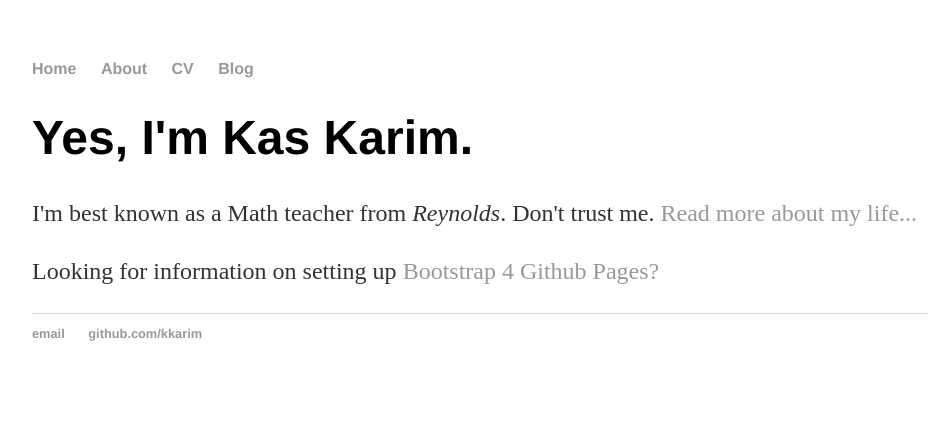
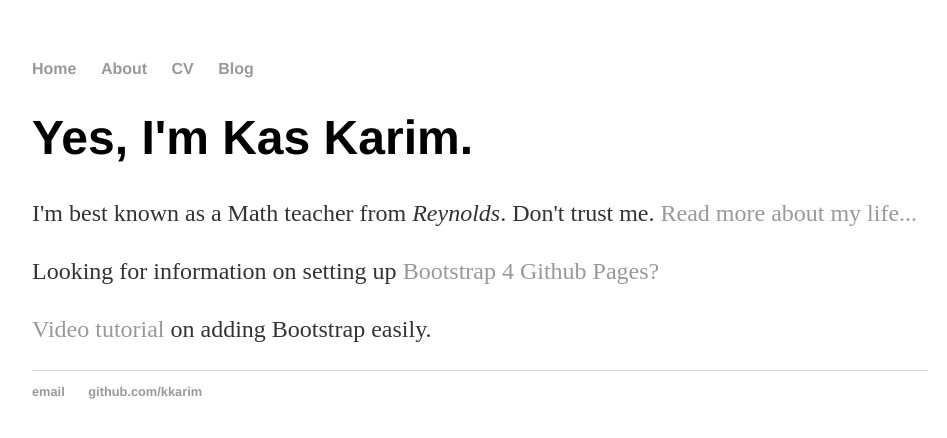
Before and after one commit to kkarim/kkarim.github.io, a Jekyll site: the page built from index.html, in a window 1280 px wide. Shown: the top 438 px of the page, without its empty margins (160-1107 px from the left). Built offline with Jekyll 4.4.1, drawn with Linux system fonts in a browser that asks for light colours.

Commit message:
Update index.html

```diff
--- a/index.html
+++ b/index.html
@@ -6,4 +6,5 @@ title: K. Karim, Math Teacher Dude
 	<h1>Yes, I'm Kas Karim.</h1>
 	<p>I'm best known as a Math teacher from <em>Reynolds</em>. Don't trust me. <a href="/about">Read more about my life...</a></p>
 	<p>Looking for information on setting up <a href="https://nicolas-van.github.io/bootstrap-4-github-pages/">Bootstrap 4 Github Pages?</a></p>
+	<p><a href="https://dougbelshaw.com/blog/2015/01/04/github-pages/">Video tutorial</a> on adding Bootstrap easily.</p>
 </div><!-- /.blurb -->
```
